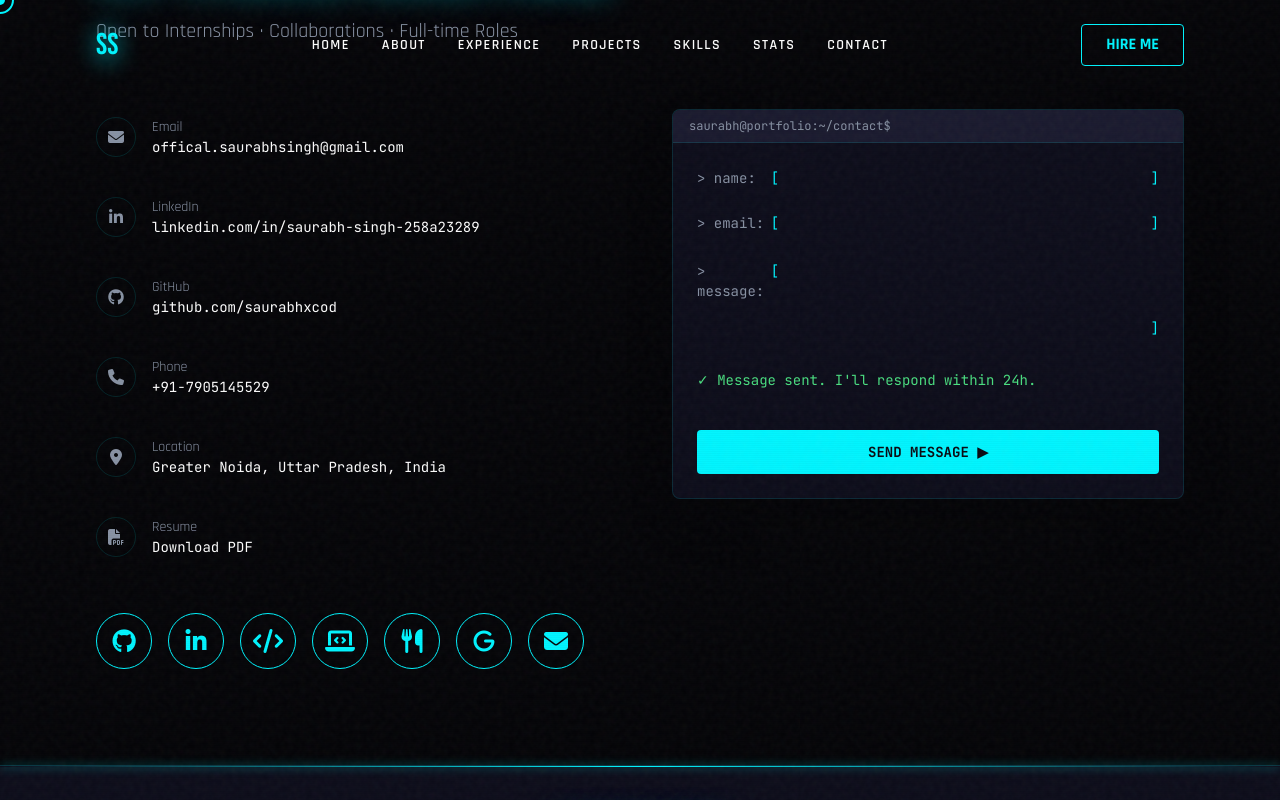
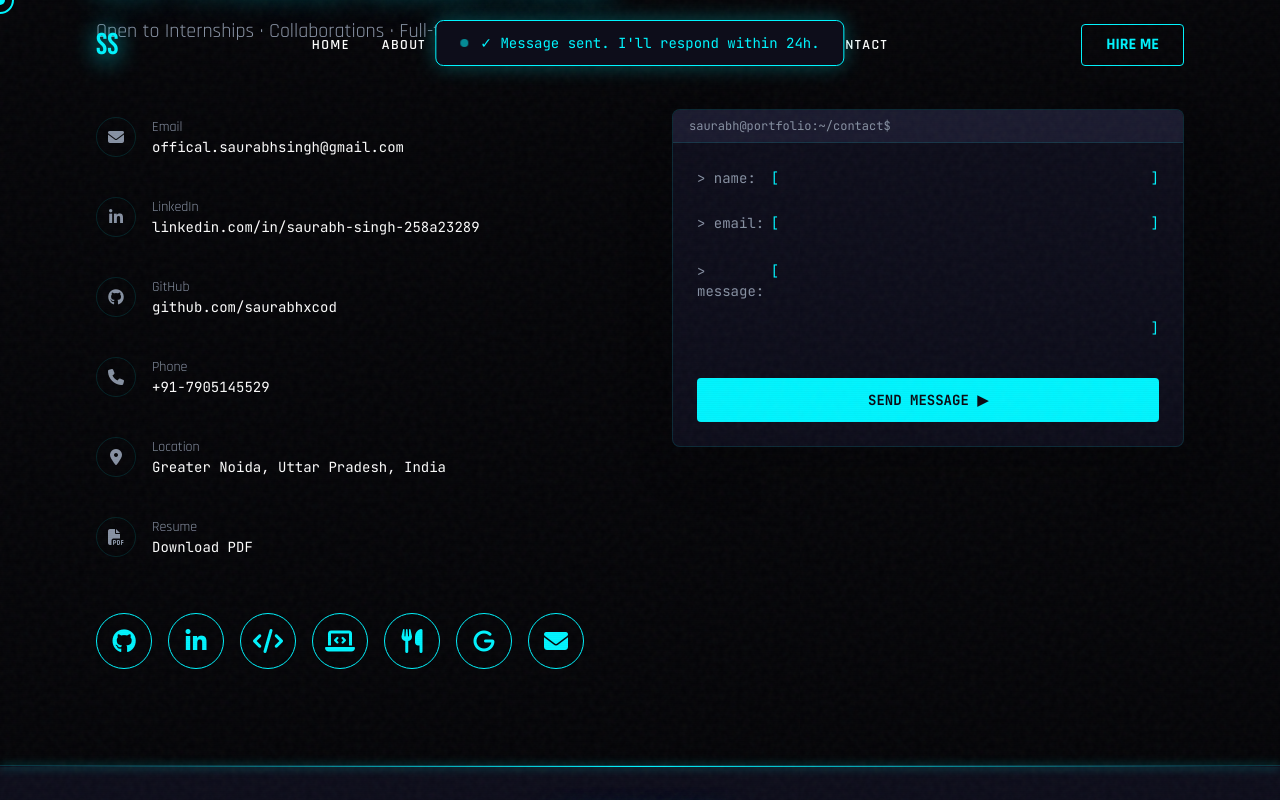
Before and after one commit to saurabhxcod/portfolio_1, a React (Vite) app: page / in a window 1280 px wide. Both pictures are taken after typing "Sample", "name@example.com", "Sample" into the empty fields and a click on the button "SEND MESSAGE ▶". Shown: the part 5215-6015 px from the top of the page. Built offline with nearby package versions, Linux system fonts and the light colour scheme.

Commit message:
updated contact

```diff
--- a/src/components/sections/Contact.jsx
+++ b/src/components/sections/Contact.jsx
@@ -1,5 +1,5 @@
-import React, { useState } from 'react';
-import { motion } from 'framer-motion';
+import React, { useState, useEffect } from 'react';
+import { motion, AnimatePresence } from 'framer-motion';
 import { socialLinks } from '../../data';
 
 export default function Contact() {
@@ -12,8 +12,31 @@ export default function Contact() {
     setFormState({ name: '', email: '', message: '' });
   };
 
+  useEffect(() => {
+    if (status) {
+      const timer = setTimeout(() => {
+        setStatus('');
+      }, 3000);
+      return () => clearTimeout(timer);
+    }
+  }, [status]);
+
   return (
     <section id="contact" className="py-24 px-6 lg:px-24 bg-bg relative">
+      <AnimatePresence>
+        {status && (
+          <motion.div
+            initial={{ opacity: 0, y: -50, x: '-50%' }}
+            animate={{ opacity: 1, y: 20, x: '-50%' }}
+            exit={{ opacity: 0, y: -50, x: '-50%' }}
+            className="fixed top-0 left-1/2 z-[10001] bg-card border border-cyan px-6 py-3 rounded-lg shadow-[0_0_20px_rgba(0,245,255,0.3)] flex items-center gap-3"
+          >
+            <div className="w-2 h-2 rounded-full bg-cyan animate-pulse" />
+            <span className="font-mono text-cyan text-sm">{status}</span>
+          </motion.div>
+        )}
+      </AnimatePresence>
+
       <div className="max-w-7xl mx-auto">
         <div className="font-mono text-cyan text-sm mb-4">// CONTACT</div>
         <h2 className="font-bebas text-7xl text-white glow-text mb-2">LET'S BUILD SOMETHING</h2>
@@ -96,7 +119,7 @@ export default function Contact() {
                     <span className="ml-2 self-end">]</span>
                   </label>
                 </div>
-                {status && <div className="text-green-400 mt-2">{status}</div>}
+
                 <button type="submit" className="mt-4 w-full bg-cyan text-bg2 font-bold py-3 rounded relative overflow-hidden group cursor-none">
                   <span className="relative z-10">SEND MESSAGE ▶</span>
                   <div className="absolute inset-0 bg-white/40 -translate-x-full group-hover:animate-[shimmer_1s_forwards]" />
```
